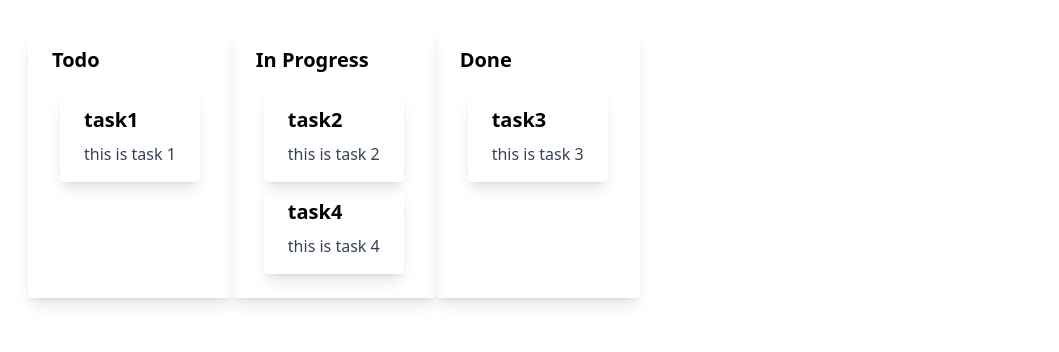
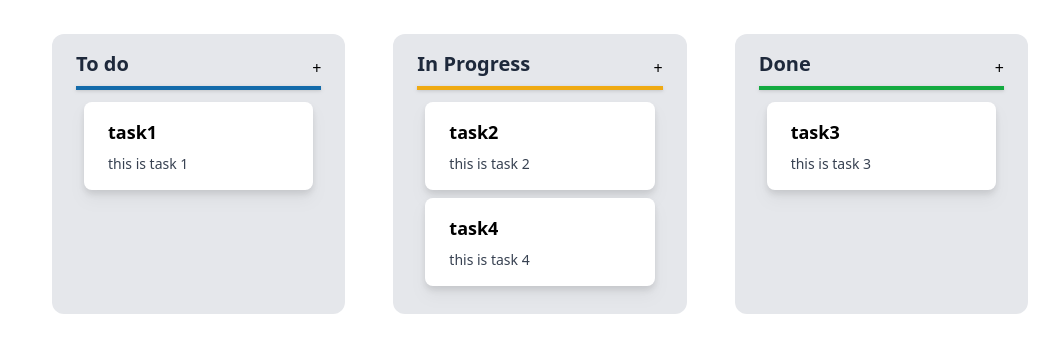
Before and after one commit to swatijain1095/kanban-board, a React (Vite) app: page / in a window 1280 px wide. Shown: the top 352 px of the page, without its empty margins (2-1061 px from the left). Built offline with nearby package versions, Linux system fonts and the light colour scheme.

Commit message:
styled all components and added hr tag

```diff
--- a/src/App.tsx
+++ b/src/App.tsx
@@ -31,9 +31,9 @@ const initialState: IKanbanState = {
     },
   },
   columns: [
-    { id: "todo", name: "Todo" },
-    { id: "inProgress", name: "In Progress" },
-    { id: "done", name: "Done" },
+    { id: "todo", name: "To do", color: "#136baa" },
+    { id: "inProgress", name: "In Progress", color: "#efaa13" },
+    { id: "done", name: "Done", color: "#13aa40" },
   ],
   columnOrder: ["todo", "inProgress", "done"],
 };
@@ -43,7 +43,6 @@ function App() {
   const [columns, setColumns] = useState(initialState.columns);
 
   function handleDragEnd(event: DragEndEvent) {
-    console.log(event);
     const {
       over,
       active: { id: taskId },
@@ -62,7 +61,7 @@ function App() {
 
   return (
     <DndContext onDragEnd={handleDragEnd}>
-      <div className="flex flex-row">
+      <div className="flex flex-col md:flex-row lg:max-w-screen-lg">
         {columns.map((item) => {
           return <Column {...item} key={item.id} tasks={tasksList} />;
         })}
--- a/src/components/Task/Task.tsx
+++ b/src/components/Task/Task.tsx
@@ -8,7 +8,7 @@ export const Task = ({ id, title, description }: ITask) => {
 
   const style = transform
     ? {
-        transform: `translate3d(${transform.x}px, ${transform.y}px, 100px)`,
+        transform: `translate3d(${transform.x}px, ${transform.y}px, 0)`,
       }
     : undefined;
 
@@ -19,17 +19,17 @@ export const Task = ({ id, title, description }: ITask) => {
         style={style}
         {...listeners}
         {...attributes}
-        className={`max-w-sm rounded overflow-hidden shadow-lg ${
+        className={`m-1 max-w-sm rounded-lg overflow-hidden bg-white drop-shadow-lg flex-grow w-full ${
           transform ? "absolute" : ""
         }`}
       >
         <div className="px-6 py-4">
-          <div className="font-bold text-xl mb-2">{title}</div>
-          <p className="text-gray-700 text-base">{description}</p>
+          <div className="font-semibold text-lg mb-2">{title}</div>
+          <p className="text-gray-700 text-sm font-normal">{description}</p>
         </div>
       </div>
       {transform && (
-        <div className="max-w-sm rounded overflow-hidden shadow-lg opacity-50">
+        <div className="m-1 rounded-lg overflow-hidden bg-white drop-shadow-lg flex-grow opacity-50 w-full">
           <div className="px-6 py-4">
             <div className="font-bold text-xl mb-2">{title}</div>
             <p className="text-gray-700 text-base">{description}</p>
--- a/src/components/column/column.tsx
+++ b/src/components/column/column.tsx
@@ -6,20 +6,30 @@ interface ColumnProps extends IColumn {
   tasks: ITask;
 }
 
-export function Column({ id, name, tasks }: ColumnProps) {
+export function Column({ id, name, color, tasks }: ColumnProps) {
   const { setNodeRef } = useDroppable({
     id,
   });
 
-  //
   return (
     <div
       ref={setNodeRef}
-      className="max-w-sm rounded overflow-hidden shadow-lg"
+      className="w-full mx-6 flex flex-col rounded-xl m-1 overflow-hidden bg-gray-200"
     >
       <div className="flex flex-col justify-between px-6 py-4">
-        <div className="font-bold text-xl mb-2">{name}</div>
-        <div className="m-2">
+        <div className="flex flex-row justify-between items-center md:shrink-0 ">
+          <div className="font-bold text-xl mb-2 text-slate-800">{name}</div>
+          <button>+</button>
+        </div>
+        <hr
+          style={{
+            borderColor: color,
+            borderWidth: "2px",
+            filter:
+              "drop-shadow(0 1px 2px rgb(0 0 0 / 0.1)) drop-shadow(0 1px 1px rgb(0 0 0 / 0.06))",
+          }}
+        />
+        <div className="m-2 flex flex-col items-center">
           {Object.values(tasks)
             .filter((task) => task.columnId === id)
             .map((task) => (
--- a/src/types/index.ts
+++ b/src/types/index.ts
@@ -8,6 +8,7 @@ export interface ITask {
 export interface IColumn {
   id: string;
   name: string;
+  color: string;
 }
 
 export interface IKanbanState {
```
